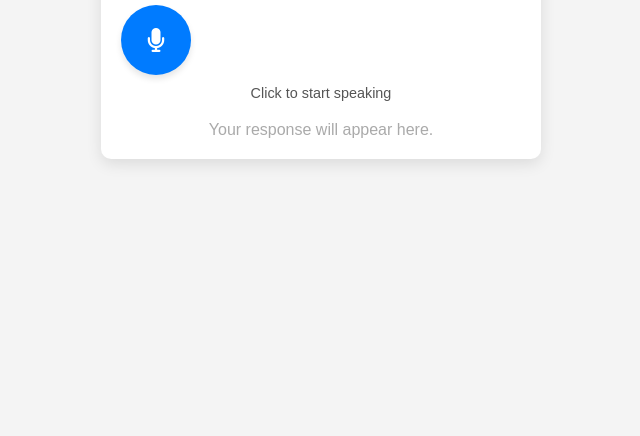
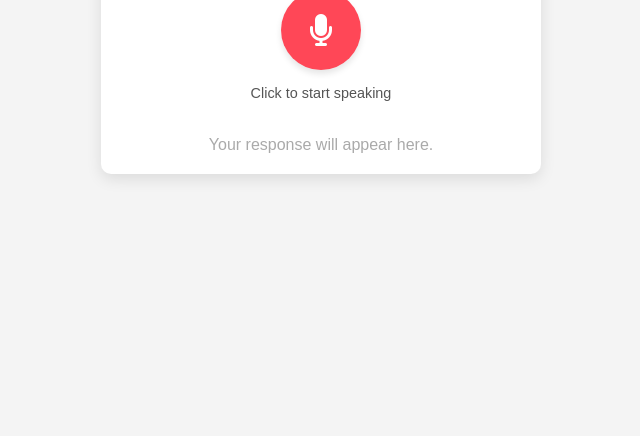
Before and after one commit to Deathstrip/AI-Voice-Assistant, a plain HTML site: page frontend/index.html in a window 1280 px wide. Shown: the part 364-800 px from the top of the page, without its empty margins (319-959 px from the left). Drawn offline with Linux system fonts and the light colour scheme.

Commit message:
style.css

```diff
--- a/frontend/style.css
+++ b/frontend/style.css
@@ -1,3 +1,4 @@
+/* General Styling */
 body {
     font-family: Arial, sans-serif;
     margin: 0;
@@ -24,18 +25,23 @@ h1 {
     color: #333333;
 }
 
+/* Microphone Container */
 .mic-container {
     margin-top: 20px;
     position: relative;
+    display: flex;
+    flex-direction: column;
+    align-items: center;
 }
 
+/* Microphone Button */
 .mic-button {
-    background-color: #007bff;
+    background-color: #ff4757;
     color: #ffffff;
     border: none;
     border-radius: 50%;
-    width: 70px;
-    height: 70px;
+    width: 80px;
+    height: 80px;
     display: flex;
     justify-content: center;
     align-items: center;
@@ -45,24 +51,26 @@ h1 {
 }
 
 .mic-button:hover {
-    background-color: #0056b3;
+    background-color: #e84141;
     transform: scale(1.1);
 }
 
-.mic-button.active {
-    background-color: #ff3b3b;
+.mic-button i {
+    font-size: 2rem;
 }
 
-.mic-button i {
-    font-size: 1.5rem;
+.mic-button.active {
+    background-color: #1dd1a1;
 }
 
+/* Microphone Status Text */
 .status {
     font-size: 0.9rem;
     color: #555555;
-    margin-top: 10px;
+    margin-top: 15px;
 }
 
+/* Response Section */
 .response {
     margin-top: 20px;
     font-size: 1rem;
```
